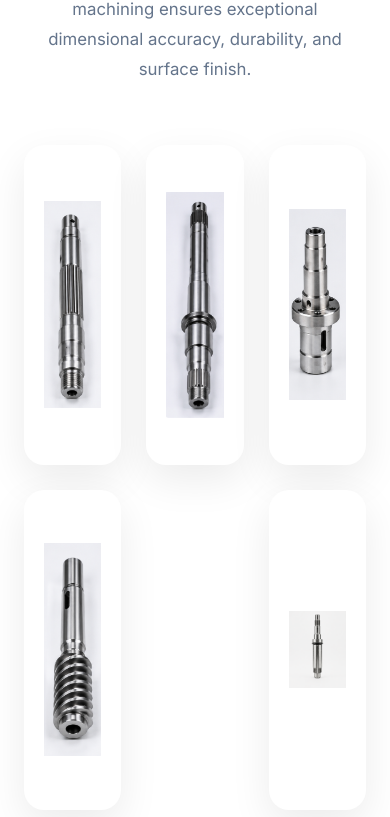
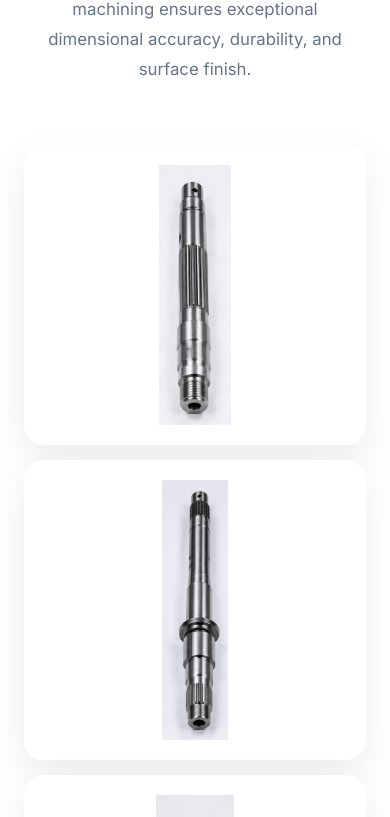
Before and after one commit to Pratik621/SK, a React (Vite) app: page /products in a window 390 px wide. Shown: the part 1350-2167 px from the top of the page. Built offline with nearby package versions, Linux system fonts and the light colour scheme.

Commit message:
changes for mobile

```diff
--- a/src/components/Process.css
+++ b/src/components/Process.css
@@ -157,8 +157,8 @@
 }
 
 .shaft-grid {
-  display: grid;
-  grid-template-columns: repeat(3, 1fr);
+  display: flex;
+ flex-direction: row;
   gap: 25px;
 }
 
@@ -194,3 +194,22 @@
 .shaft-card:nth-child(5) {
   grid-column: 3 / 4;
 }
+
+@media (max-width: 768px) {
+  .shaft-grid {
+    flex-direction: column;
+    align-items: center;
+    gap: 15px;
+  }
+
+  .shaft-card {
+    width: 100%;
+  }
+
+  .shaft-card img {
+    width: 100%;
+    height: auto;
+    max-height: 300px;
+    object-fit: contain;
+  }
+}
--- a/src/components/Products.css
+++ b/src/components/Products.css
@@ -24,9 +24,10 @@
 }
 
 .shaft-grid {
-  display: grid;
-  grid-template-columns: repeat(3, 1fr);
-  gap: 24px;
+    display: flex;
+    justify-content: center;
+    flex-direction: row;
+    gap: 25px;
 }
 
 .shaft-card {
@@ -47,9 +48,10 @@
   }
 
   .shaft-grid {
-    grid-template-columns: repeat(2, 1fr);
-    gap: 12px;
-  }
+    display: flex;
+    flex-direction: column;
+    gap: 25px;
+}
 
   .shaft-card {
     border-radius: 12px;
```
